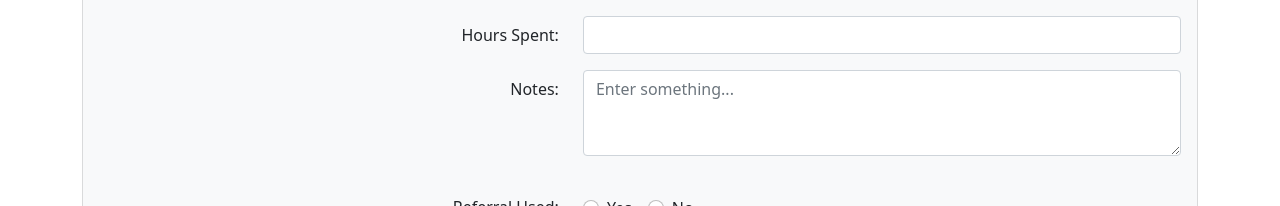
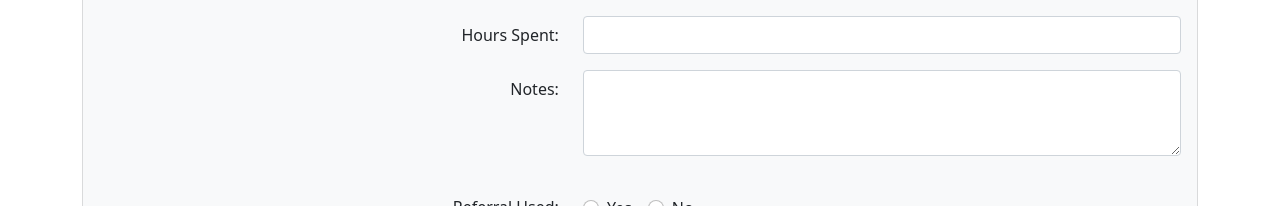
Before and after one commit to shrike76/Restoring-Justice-Full-Stack-Application, a Vue app in the folder frontend/: page /referral in a window 1280 px wide. Shown: the part 338-544 px from the top of the page. Built offline with nearby package versions, Linux system fonts and the light colour scheme.

Commit message:
minor tweaks

```diff
--- a/frontend/src/components/CreateReferral.vue
+++ b/frontend/src/components/CreateReferral.vue
@@ -72,7 +72,7 @@
           <b-form-textarea
             id="textarea"
             v-model="data.Notes"
-            placeholder="Enter something..."
+            placeholder=""
             rows="3"
             max-rows="6"
           ></b-form-textarea>
--- a/frontend/src/components/ReferralList.vue
+++ b/frontend/src/components/ReferralList.vue
@@ -1,4 +1,6 @@
 <template>
+  <!-- if clicked is true will display tables with all referrals
+  else will display the indivdual referral in detail -->
   <div v-if="isClicked">
     <table class="table table-striped table-bordered">
       <thead>
@@ -15,6 +17,7 @@
           <td>{{ data.CaseNumber }}</td>
           <td>{{ data.CaseManager }}</td>
           <td>{{ data.Date }}</td>
+          <!-- converts from boolean to String -->
           <td>{{ data.UsedReferral ? "Yes" : "No" }}</td>
           <td>
             <button @click="handleView(data._id)">View/Edit</button>
@@ -26,6 +29,7 @@
   </div>
 
   <div v-else>
+    <!-- child component will render if false, also is passed referral id as a prop-->
     <ViewReferral :currentData="currentData" />
   </div>
 </template>
@@ -47,6 +51,7 @@ export default {
   },
 
   methods: {
+    //handles the delete function as well as rerenders component
     handleDelete(id) {
       let apiURL = `http://localhost:3000/referrals/${id}`;
       let indexOfArrayItem = this.referralData.findIndex((i) => i._id === id);
--- a/frontend/src/components/ViewReferral.vue
+++ b/frontend/src/components/ViewReferral.vue
@@ -119,6 +119,7 @@
 <script>
 import axios from "axios";
 export default {
+  //holds the id for the specific referral, will be used when fetching the data
   props: ["currentData"],
   data() {
     return {
@@ -148,16 +149,18 @@ export default {
 
   created() {
     let apiURL = `http://localhost:3000/referrals/${this.currentData}`;
-
+    //gets the data from backend and places it inside clientData
     axios
       .get(apiURL)
       .then((res) => (this.clientData = res.data))
       .then(this.convertData);
   },
   methods: {
+    //handles the update for a referral
     handleSubmit() {
       let apiURL = `http://localhost:3000/referrals/${this.clientData._id}`;
 
+      //converts from string to boolean for backend storage purposes
       if (this.clientData.UsedReferral == "Yes") {
         this.clientData.UsedReferral = true;
       } else {
@@ -171,6 +174,7 @@ export default {
       });
     },
 
+    //converts from boolean to String for frontend purposes
     convertData() {
       if (this.clientData.UsedReferral == true) {
         this.clientData.UsedReferral = "Yes";
```
